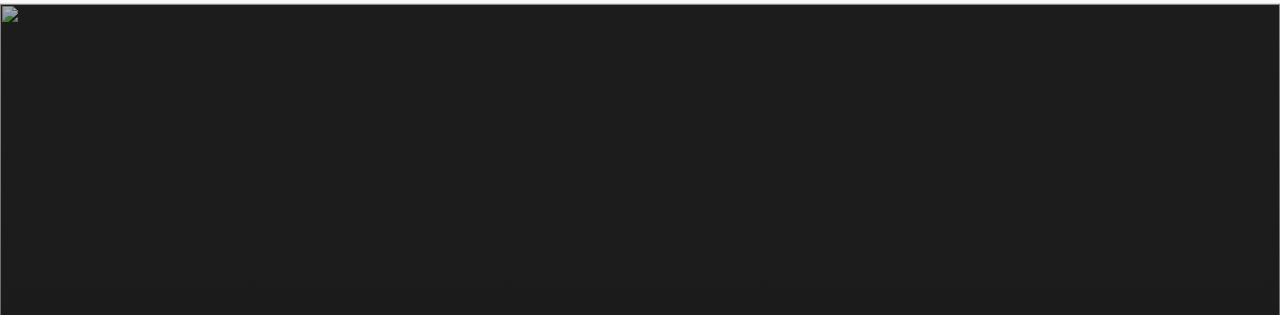
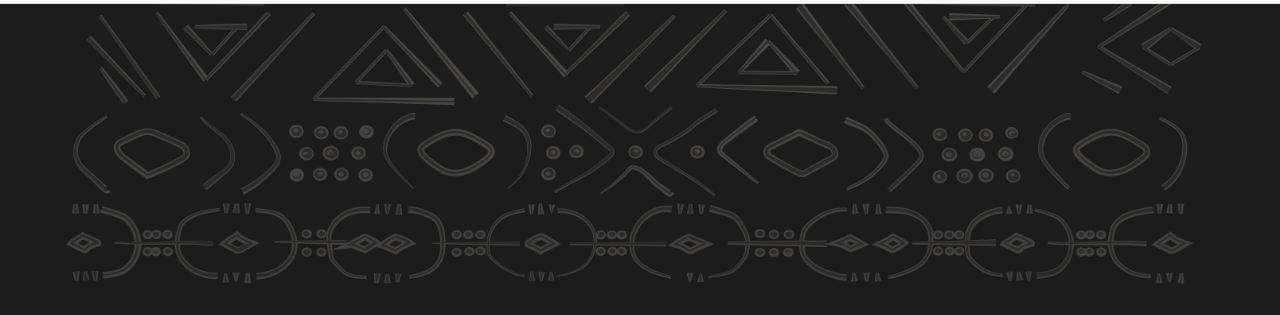
Before and after one commit to LeyyaShoeb/my-website, a plain HTML site: page index.html in a window 1280 px wide. Shown: the part 48-363 px from the top of the page. Drawn offline with Linux system fonts and the light colour scheme; files whose address does not match are found by name; a web font is replaced by a local one.

Commit message:
Update index.html

```diff
--- a/index.html
+++ b/index.html
@@ -26,7 +26,7 @@
 
 <!-- HERO -->
 <section class="hero">
-  <img class="hero-bg" src="images/HERO1.png" alt="" />
+  <img class="hero-bg" src="HERO1.png" alt="" />
   <div class="hero-content">
     <p class="hero-eyebrow">Decolonising Design</p>
     <h1>Colour Rooted in<br>Afrikan Culture</h1>
```
